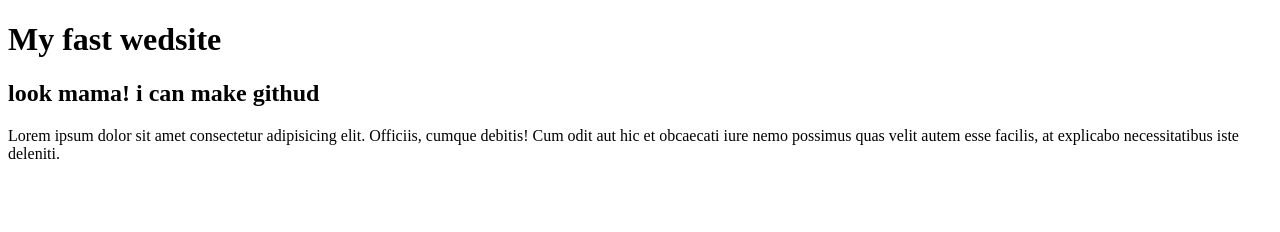
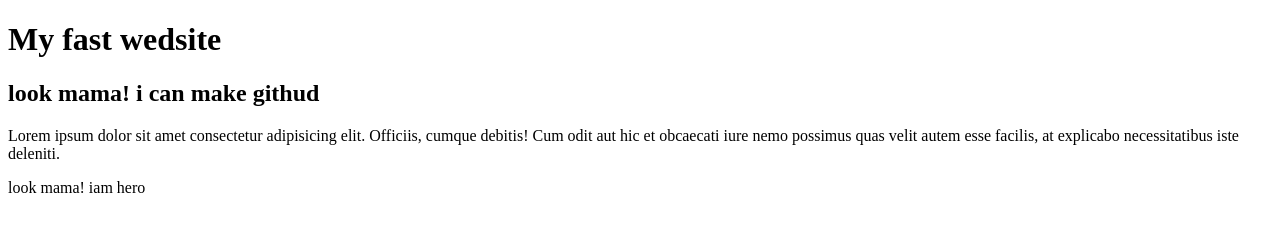
Before and after one commit to rakibpatwary44/my-fast-website, a plain HTML site: page my-fast-website/index.html in a window 1280 px wide. Drawn offline with Linux system fonts and the light colour scheme.

Commit message:
Update index.html

```diff
--- a/my-fast-website/index.html
+++ b/my-fast-website/index.html
@@ -9,5 +9,6 @@
     <h1> My fast wedsite</h1>
     <h2>look mama! i can make githud</h2>
     <p>Lorem ipsum dolor sit amet consectetur adipisicing elit. Officiis, cumque debitis! Cum odit aut hic et obcaecati iure nemo possimus quas velit autem esse facilis, at explicabo necessitatibus iste deleniti.</p>
+     <p> look mama! iam hero </p>
 </body>
 </html>
```
